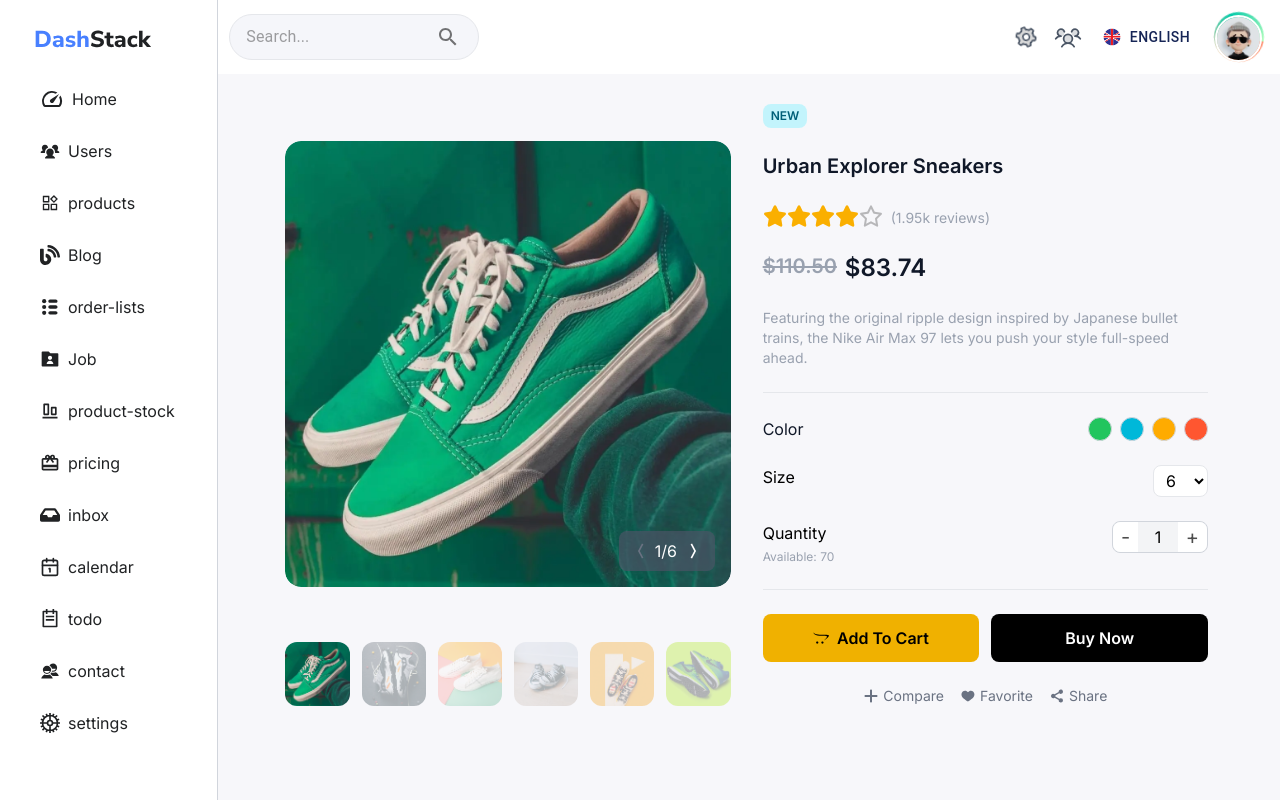
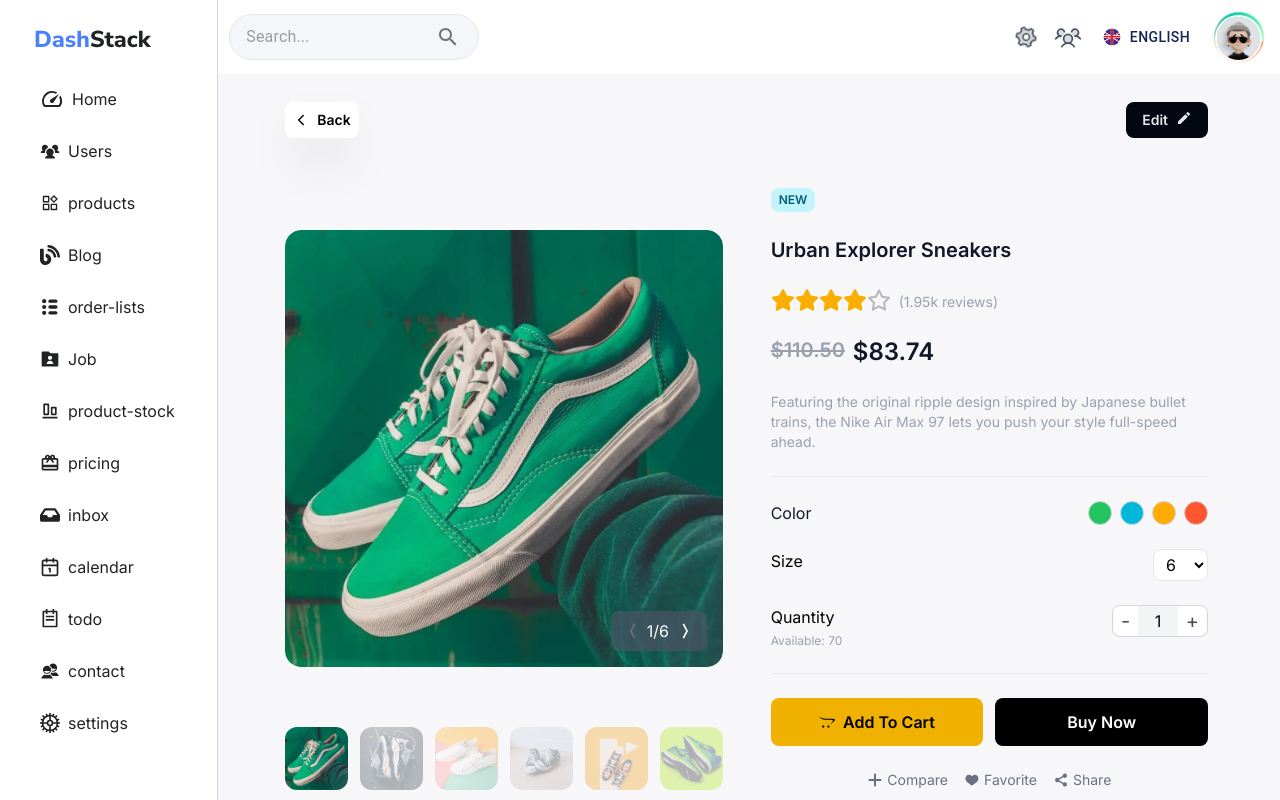
Before and after one commit to Rezaabdollahi7/DashStack, a React (Vite) app: page /product/1 in a window 1280 px wide. Both pictures are taken after a click on the button "Sign In". Shown: the top 800 px of the page. Built offline with nearby package versions, Linux system fonts and the light colour scheme.

Commit message:
feat ( add back , edit buttons )

```diff
--- a/package.json
+++ b/package.json
@@ -31,6 +31,7 @@
     "react-big-calendar": "^1.17.1",
     "react-dom": "^18.3.1",
     "react-helmet-async": "^2.0.5",
+    "react-hook-form": "^7.55.0",
     "react-icons": "^5.4.0",
     "react-router-dom": "^7.1.3",
     "rrule": "^2.8.1",
--- a/src/pages/Products/ProductDetails.jsx
+++ b/src/pages/Products/ProductDetails.jsx
@@ -6,6 +6,10 @@ import ProductsInformation from './ProductDetails/ProductsInformation'
 import ProductFeatures from './ProductDetails/ProductFeatures'
 import ProductTabs from './ProductDetails/ProductTabs'
 import { Helmet } from 'react-helmet-async'
+import { IoChevronBack } from 'react-icons/io5'
+import { MdEdit } from 'react-icons/md'
+import { Link } from 'react-router-dom'
+
 export default function ProductDetails() {
   const [products] = useState(products_data)
   let selectedProduct = useParams()
@@ -27,7 +31,26 @@ export default function ProductDetails() {
           content='Product Details , name , price , images , buy '
         />
       </Helmet>
-      <section className='mx-auto grid grid-cols-12 px-2 py-7 sm:px-6 md:px-0 lg:gap-8 lg:px-12 xl:max-w-6xl'>
+      <section className='mx-auto grid grid-cols-12 px-2 py-7 sm:px-6 md:px-0 lg:gap-8 lg:px-12 xl:max-w-6xl xl:gap-12'>
+        {/* buttons section */}
+        <div className='col-span-12 flex items-center justify-between text-xs md:text-sm'>
+          <Link
+            to={'/products'}
+            className='flex items-center justify-center gap-2 rounded-lg bg-white px-2 py-2 font-semibold shadow-2xl'
+          >
+            <IoChevronBack className='size-4' />
+            <span>Back</span>
+          </Link>
+
+          <Link
+            to={`/product/${selectedProductsDetails.id}/edit`}
+            state={{ product: selectedProductsDetails }}
+            className='flex cursor-pointer items-start justify-center gap-2 rounded-lg bg-gray-950 px-4 py-2 font-semibold text-gray-200'
+          >
+            <span>Edit</span>
+            <MdEdit className='size-4' />
+          </Link>
+        </div>
         {/* left section */}
         <div className='left-section col-span-12 flex flex-col gap-4 lg:col-span-6'>
           <ProductSlider
```
Also changed, not shown: 1 other file (tests, documents, lock files or other folders).
